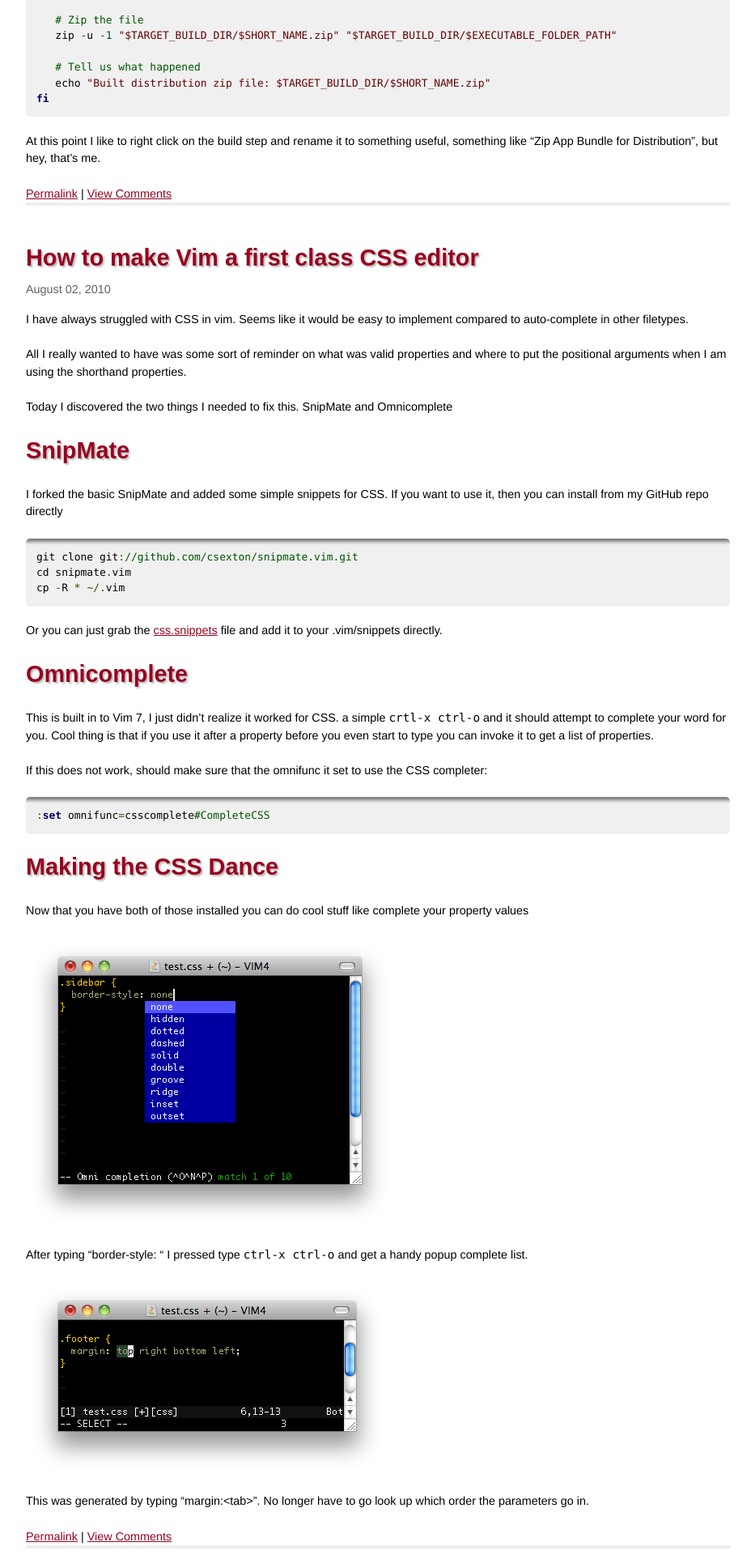
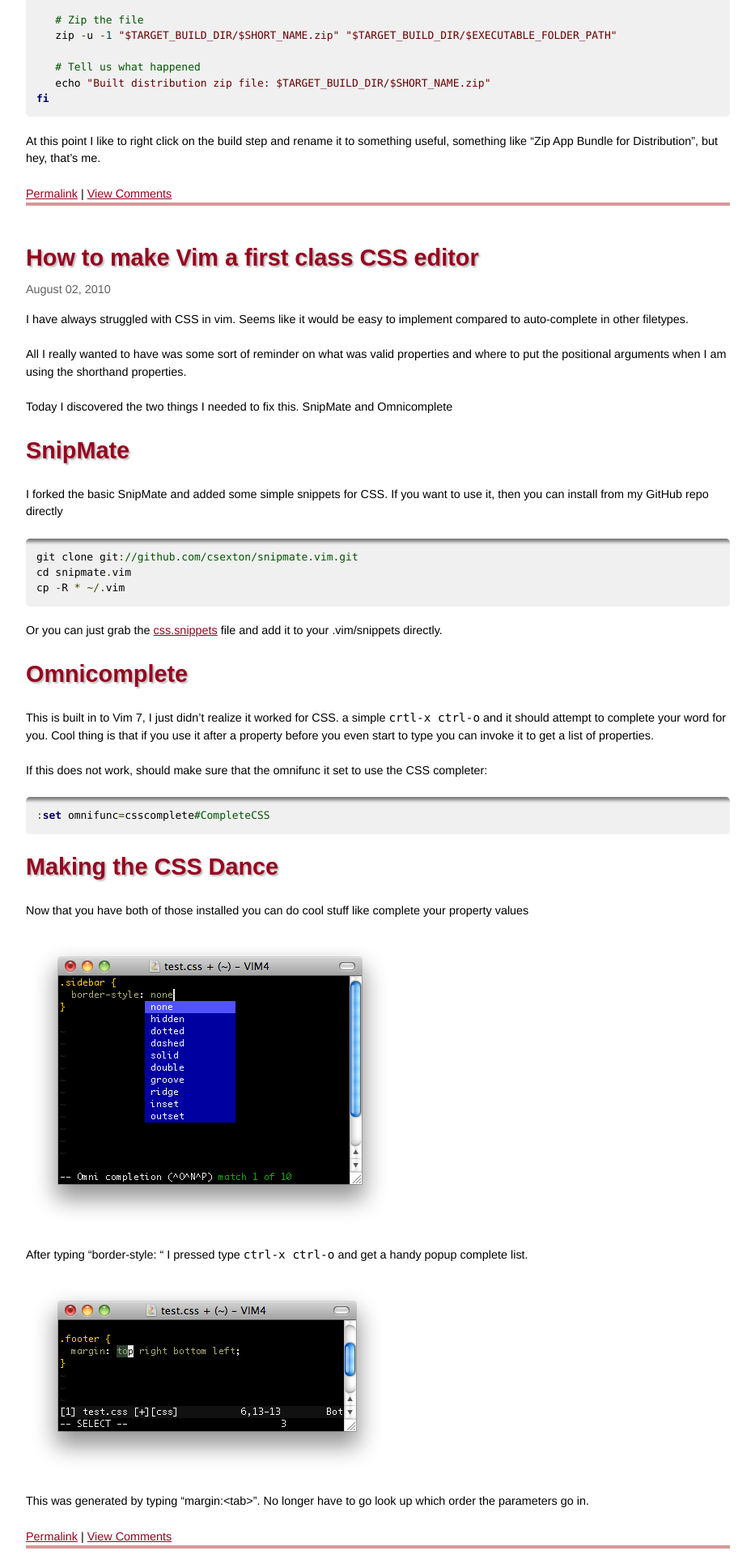
Before and after one commit to csexton/codeography.com, a Jekyll site: the page built from index.html, in a window 1280 px wide. Shown: the part 953-2873 px from the top of the page at 81% size, without its empty margins (173-1106 px from the left). Built offline with Jekyll 4.4.1, drawn with Linux system fonts in a browser that asks for light colours; nearby versions of some CDN libraries; some web fonts are replaced; comment, search, counter and statistics services are not loaded.

Commit message:
Cleaning up unused and commented code

```diff
--- a/stylesheets/codeography.css
+++ b/stylesheets/codeography.css
@@ -33,7 +33,6 @@ h5 {margin-bottom: 0.3em}
 div.border {border-color:#606060;}
 div.colborder {border-color:#606060;}
 a {
-  color: #670100;
   color: #97031F;
   text-decoration: underline;
   /*border-bottom:1px dotted #333333;*/
@@ -44,13 +43,10 @@ a:visited {
   color: #670100;
 }
 a:active {
-  /*background: #333333;*/
   color: #670100;
 }
 a:hover {
   text-decoration: underline;
-  /*background: #CCC;*/
-  color: #97031F;
   color: red;
 }
 a.image_link {
@@ -82,31 +78,23 @@ h2.title {
 }
 
 #footer a {
-  color: #aaa;
   color: #B35151;
 }
 
 #footer {
-  background: #97031F url('../images/shadow.png') repeat-x 0 0;
   background: #670000 url('../images/shadow.png') repeat-x 0 0;
   color: #D99898;
 }
 #footer h5, #footer h6 {
   color: white;
 }
-/*
-  #footer div, #footer a {
-  color: blue;
-}
-  */
 .content {
   background: white url('../images/shadow.png') repeat-x 0 0;
-  background-color: white;
   color: black;
 }
 
 .footer {
-  border-bottom:4px solid #eee;
+  border-bottom:4px solid #D99898;
 }
 /* Forms */
 
```
Also changed, not shown: _layouts/base.html (+0 -12 lines).
